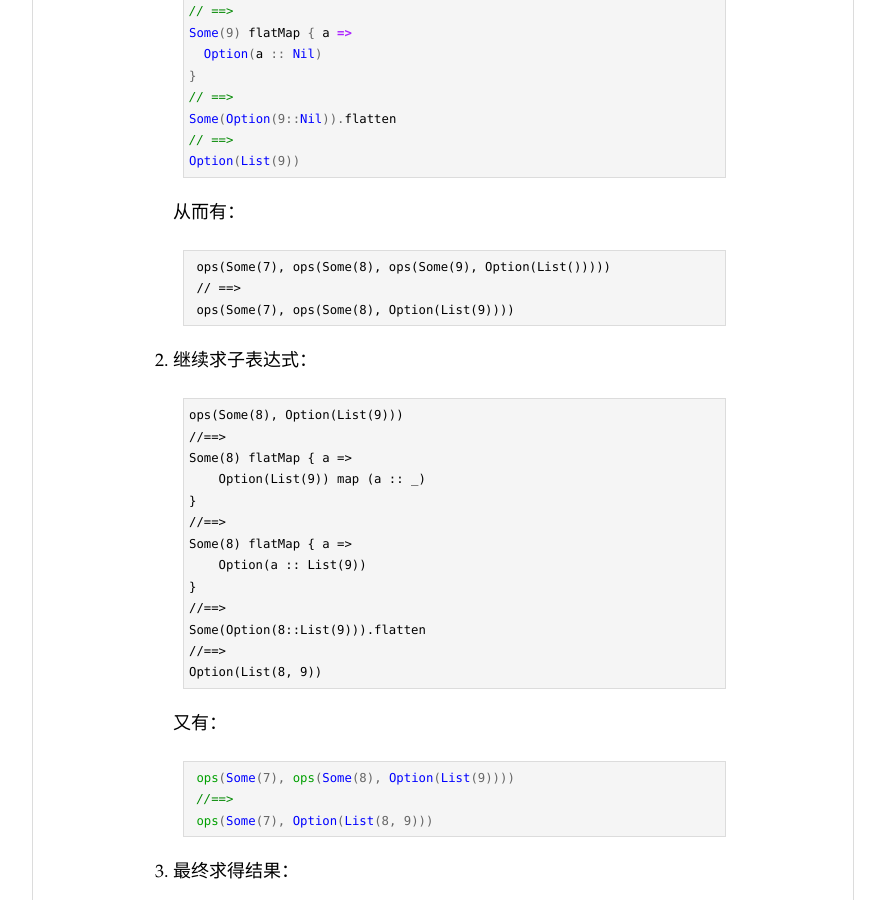
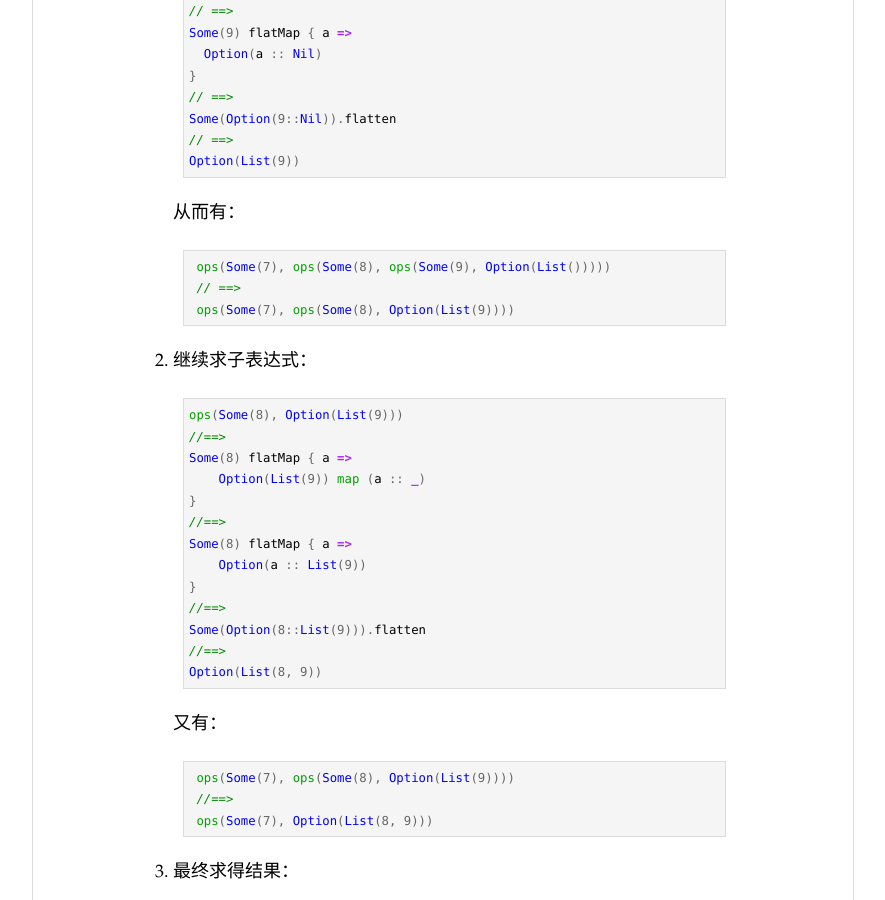
Before and after one commit to 447327642/lerencao.github.io, a Jekyll site: the page built from _posts/2014-04-18-a-monad-exercise.md, in a window 1280 px wide and 900 px high, scrolled down 3001 px. Shown: the whole window, without its empty margins (198-1083 px from the left). Built offline with Jekyll 4.4.1, drawn with Linux system fonts in a browser that asks for light colours; Markdown is read by kramdown in place of the engine named in the settings.

Commit message:
fix a small code pieces

````diff
--- a/_posts/2014-04-18-a-monad-exercise.md
+++ b/_posts/2014-04-18-a-monad-exercise.md
@@ -151,7 +151,7 @@ ops(Some(7), ops(Some(8), ops(Some(9), Option(List()))))
 
     从而有：
 
-    ```
+    ```scala
     ops(Some(7), ops(Some(8), ops(Some(9), Option(List()))))
     // ==>
     ops(Some(7), ops(Some(8), Option(List(9))))
@@ -159,7 +159,7 @@ ops(Some(7), ops(Some(8), ops(Some(9), Option(List()))))
 
 2. 继续求子表达式：
 
-   ```
+   ```scala
    ops(Some(8), Option(List(9)))
    //==>
    Some(8) flatMap { a =>
````
